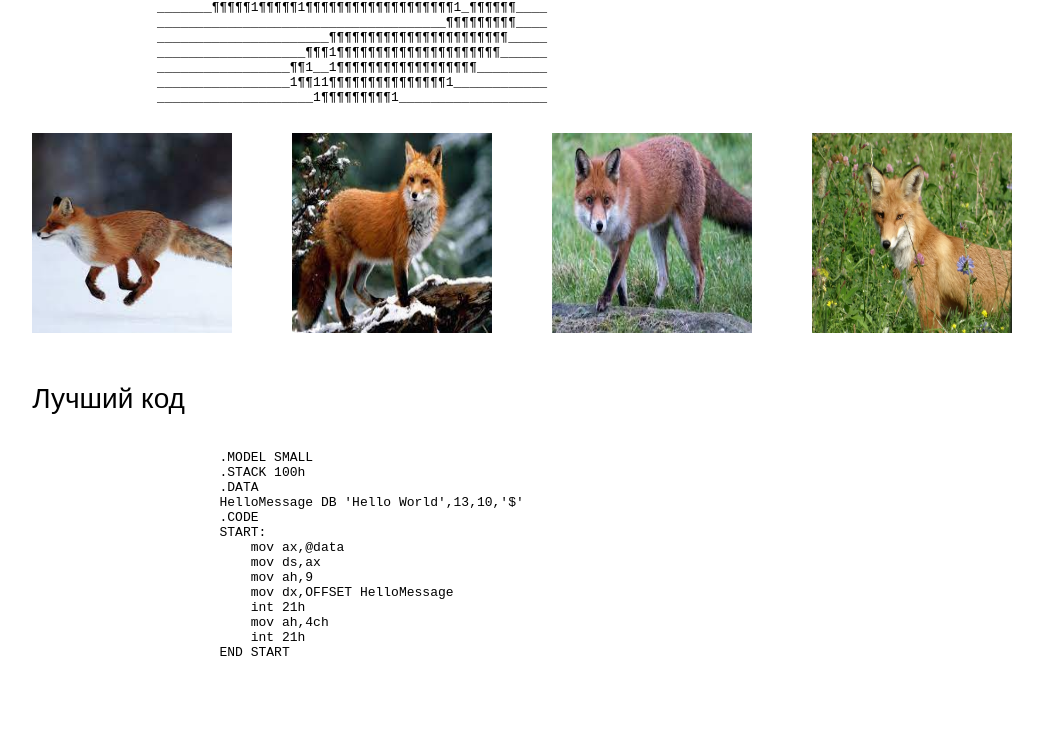
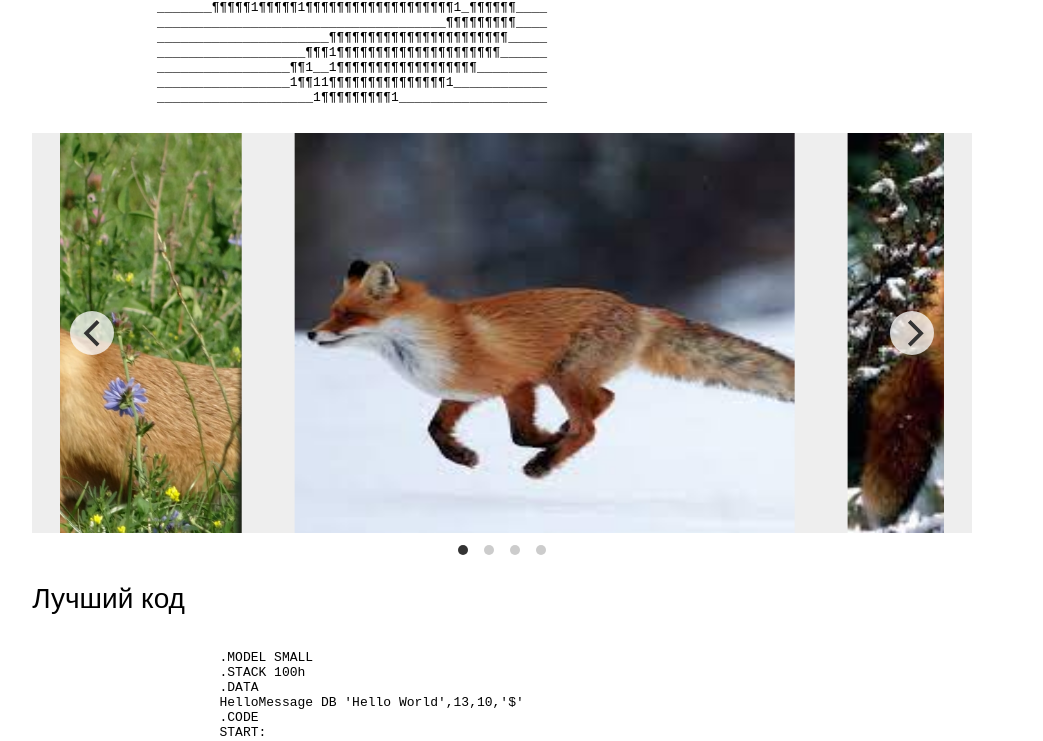
Before and after one commit to pvkvetkin/web-sem5, a plain HTML site: page index.html in a window 1280 px wide. Shown: the part 1055-1796 px from the top of the page, without its empty margins (138-1181 px from the left). Drawn offline with nearby package versions, Linux system fonts and the light colour scheme.

Commit message:
flickity

```diff
--- a/css/style.css
+++ b/css/style.css
@@ -223,3 +223,24 @@ footer {
     background-color: rgb(102, 102, 102);
     color: white;
 }
+
+/* external css: flickity.css */
+
+* { box-sizing: border-box; }
+
+body { font-family: sans-serif; }
+
+.carousel {
+  background: #EEE;
+}
+
+.carousel img {
+  display: block;
+  height: 200px;
+}
+
+@media screen and ( min-width: 768px ) {
+  .carousel img {
+    height: 400px;
+  }
+}
--- a/index.html
+++ b/index.html
@@ -8,6 +8,8 @@
     <meta name="description" content="Сайт-портфолио, Кветкин Павел, M33041">
     <meta name="viewport" content="width=device-width, initial-scale=1">
     <link rel="stylesheet" href="css/style.css">
+    <link rel="stylesheet" href="https://unpkg.com/flickity@2/dist/flickity.min.css">
+    <!-- <link rel="stylesheet" href="/path/to/flickity.css" media="screen"> -->
     <script src="scripts/main.js"></script>
 </head>
 
@@ -83,12 +85,18 @@
                 _________________1¶¶11¶¶¶¶¶¶¶¶¶¶¶¶¶¶¶1____________
                 ____________________1¶¶¶¶¶¶¶¶¶1___________________
             </pre>
-            <div class="images_collection">
+            <div class="carousel">
+                <img src="img/fox1.jfif" alt="" width="500">
+                <img src="img/fox2.jfif" alt="" width="500">
+                <img src="img/fox3.jfif" alt="" width="500">
+                <img src="img/fox4.jpg" alt="" width="500">
+            </div>
+            <!-- <div class="images_collection">
                 <img src="img/fox1.jfif" alt="" width="200">
                 <img src="img/fox2.jfif" alt="" width="200">
                 <img src="img/fox3.jfif" alt="" width="200">
                 <img src="img/fox4.jpg" alt="" width="200">
-            </div>
+            </div> -->
         </section>
         <section id="Code">
             <h2>Лучший код</h2>
@@ -174,6 +182,8 @@
             <!-- Loading time is: -->
         </p>
     </footer>
+    <script src="https://unpkg.com/flickity@2/dist/flickity.pkgd.min.js"></script>
+    <script src="scripts/flickity.js"></script>
     <script src="scripts/current.js"></script>
 </body>
 
--- /dev/null
+++ b/scripts/flickity.js
@@ -0,0 +1,4 @@
+var flkty = new Flickity( '.carousel', {
+    freeScroll: true,
+    wrapAround: true
+});
```
